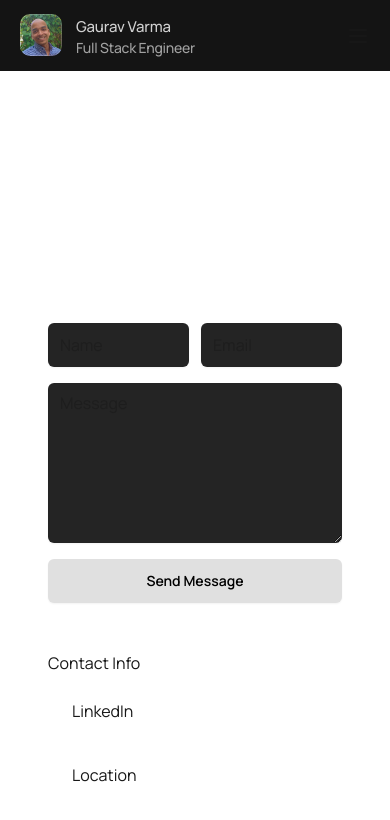
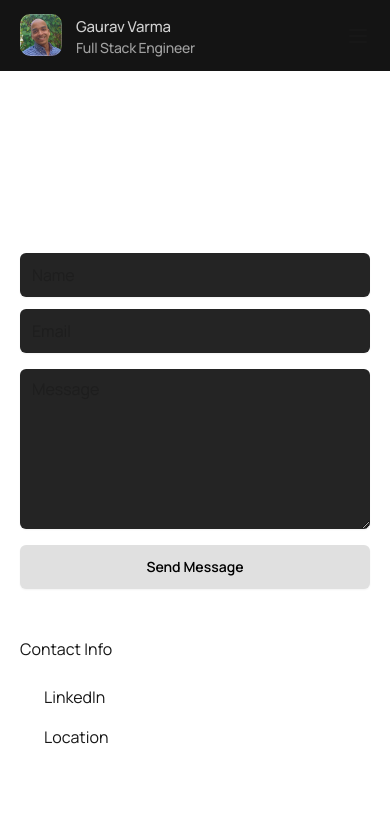
Before and after one commit to Gaurav-Narayan-Varma/portfolio-2025, a Next.js app: page /contact in a window 390 px wide. Shown: the top 820 px of the page. Built offline with nearby package versions, Linux system fonts and the light colour scheme.

Commit message:
feat: home and contact page responsiveness

```diff
--- a/src/app/contact/page.tsx
+++ b/src/app/contact/page.tsx
@@ -57,8 +57,8 @@ export default function Contact() {
   }
 
   return (
-    <div className="animate-fade-in h-screen flex flex-col justify-center w-full items-center">
-      <div className="px-12 py-18 flex flex-col gap-12 w-full max-w-[800px] items-start">
+    <div className="animate-fade-in h-screen flex flex-col justify-start w-full items-center">
+      <div className="px-5 md:px-10 lg:px-12 pb-18 pt-[58px] lg:pt-44 flex flex-col gap-12 w-full max-w-[800px] items-start">
         {/* Header */}
         <div className="flex flex-col gap-3">
           <div className="page-title">Get in touch</div>
@@ -79,7 +79,7 @@ export default function Contact() {
         {/* Contact Form */}
         <form onSubmit={handleSubmit} className="flex flex-col gap-4 w-full">
           <div className="flex flex-col">
-            <div className="flex gap-3">
+            <div className="flex flex-col md:flex-row gap-3">
               <Input
                 type="text"
                 placeholder="Name"
@@ -158,7 +158,7 @@ function ContactInfoItem({
       <a
         href={contactInfoItem.href}
         target="_blank"
-        className="text-white/60 cursor-pointer hover:text-white hover:underline decoration-transparent hover:decoration-white transition-all duration-500"
+        className="text-white/60 cursor-pointer hover:text-white hover:underline decoration-transparent hover:decoration-white transition-all duration-500 truncate"
       >
         {contactInfoItem.value}
       </a>
--- a/src/components/home/contact-section.tsx
+++ b/src/components/home/contact-section.tsx
@@ -2,7 +2,7 @@ import ContactMe from "./contact-me";
 
 export default function ContactSection() {
   return (
-    <div className="flex flex-col px-12 pt-12 pb-18 gap-8">
+    <div className="flex flex-col px-5 md:px-10 lg:px-12 pt-12 pb-18 gap-8">
       <div className="flex flex-col gap-5">
         <div className="font-[Inter] text-white font-medium text-4xl -tracking-[.72] leading-[45px]">
           Want to work together?
--- a/src/components/home/intro-section.tsx
+++ b/src/components/home/intro-section.tsx
@@ -2,7 +2,7 @@ import ContactMe from "./contact-me";
 
 export default function IntroSection() {
   return (
-    <div className="flex flex-col pt-18 px-12 pb-12 gap-8">
+    <div className="flex flex-col pt-16 lg:pt-18 px-5 md:px-10 lg:px-12 pb-12 gap-8">
       <div className="flex flex-col gap-5">
         <div className="font-[Inter] text-4xl font-medium flex flex-col gap-1 -tracking-[0.72px] leading-[45px]">
           <div>Hey, I&apos;m Gaurav.</div>
--- a/src/components/home/journey-section.tsx
+++ b/src/components/home/journey-section.tsx
@@ -58,7 +58,7 @@ const milestones: Milestone[] = [
 
 export default function JourneySection() {
   return (
-    <div className="flex flex-col gap-12 p-12">
+    <div className="flex flex-col gap-12 py-12 px-5 md:px-10 lg:px-12">
       <div className="flex flex-col gap-8">
         <div className="text-white/60 font-medium text-base -tracking-[0.16] leading-7">
           Who I am
@@ -111,8 +111,8 @@ export default function JourneySection() {
             Dartmouth College
           </a>
           . That&apos;s where I discovered my passion for understanding human
-          decision-making, and how technology can meaningfully improve people&apos;s
-          lives.
+          decision-making, and how technology can meaningfully improve
+          people&apos;s lives.
         </div>
       </div>
       <div>
@@ -153,11 +153,13 @@ function Milestone({ milestone }: { milestone: Milestone }) {
         <div>{milestone.company}</div>
       </div>
       <div className="border-b border-dashed border-white/[.12] flex-grow self-center" />
-      <div className="text-white/70 text-[15px] leading-[26.25px] -tracking-[0.15px] font-medium">
-        {milestone.role}
-      </div>
-      <div className="text-white/40 text-[15px] leading-[26.25px] -tracking-[0.15px] font-medium">
-        {milestone.duration}
+      <div className="flex flex-col gap-1 items-end md:flex-row md:gap-4">
+        <div className="text-white/70 text-[15px] leading-[26.25px] -tracking-[0.15px] font-medium max-[400px]:w-32 truncate text-end">
+          {milestone.role}
+        </div>
+        <div className="text-white/40 text-[15px] leading-[26.25px] -tracking-[0.15px] font-medium">
+          {milestone.duration}
+        </div>
       </div>
     </div>
   );
--- a/src/components/home/project-section.tsx
+++ b/src/components/home/project-section.tsx
@@ -4,7 +4,7 @@ import Link from "next/link";
 
 export default function ProjectSection() {
   return (
-    <div className="flex flex-col p-12 gap-8">
+    <div className="flex flex-col py-12 px-5 md:px-10 lg:px-12 gap-8">
       <div className="flex justify-between">
         <div className="description-text">Featured work</div>
         <Link
```
